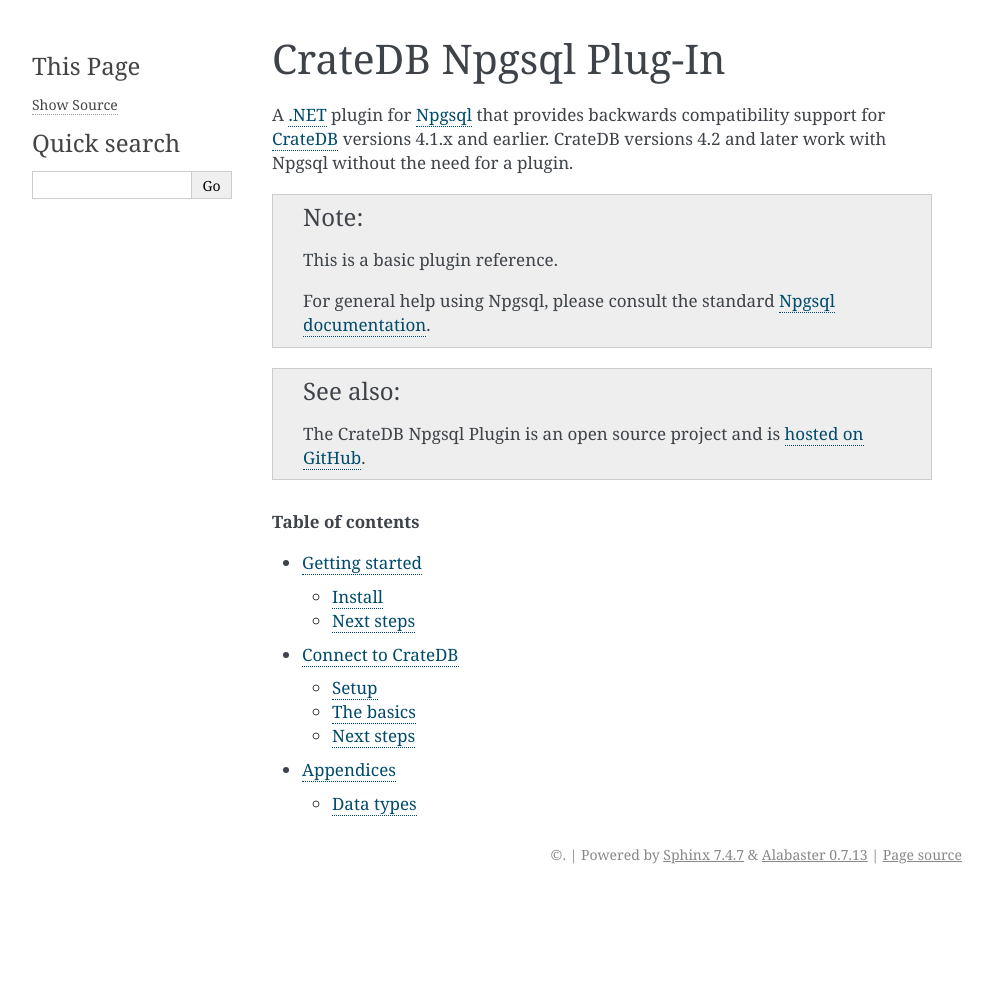
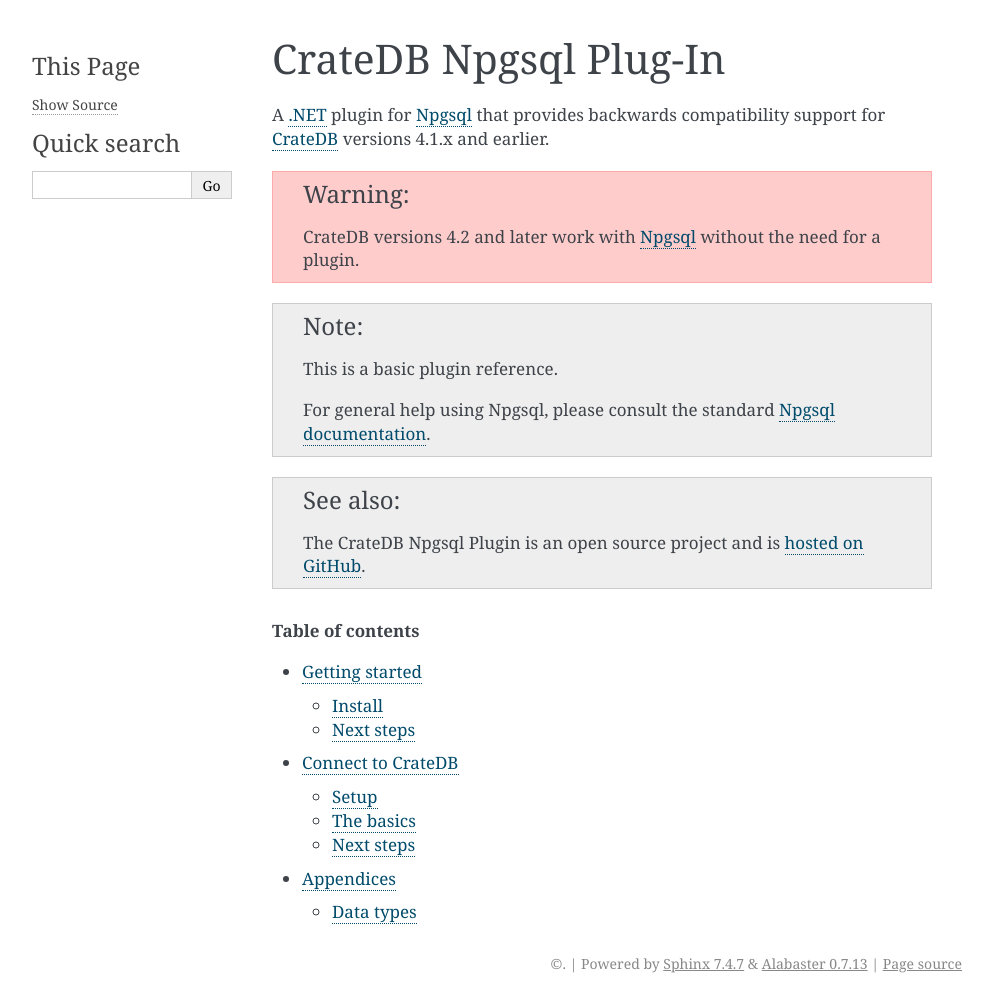
Before and after one commit to crate/crate-npgsql, a Sphinx documentation site: the page built from docs/index.rst, in a window 1280 px wide. Shown: the whole page, without its empty margins (148-1141 px from the left). Built offline with Sphinx 7.4.7, drawn with Linux system fonts in a browser that asks for light colours; before the commit the page ends 900 px from its top, so only the background shows below that; some of the changed lines change nothing that is shown.

Commit message:
moved 4.2 message to warning block

```diff
--- a/docs/index.rst
+++ b/docs/index.rst
@@ -5,9 +5,11 @@
 ======================
 
 A `.NET`_ plugin for `Npgsql`_ that provides backwards compatibility support
-for `CrateDB`_ versions 4.1.x and earlier. CrateDB versions 4.2 and later work
-with Npgsql without the need for a plugin.
+for `CrateDB`_ versions 4.1.x and earlier.
 
+.. WARNING::
+
+   CrateDB versions 4.2 and later work with `Npgsql`_ without the need for a plugin.
 
 .. NOTE::
 
```
